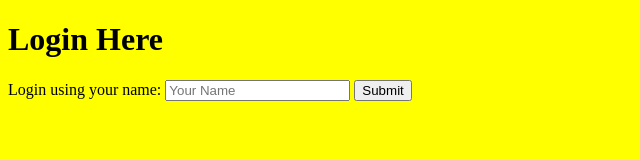
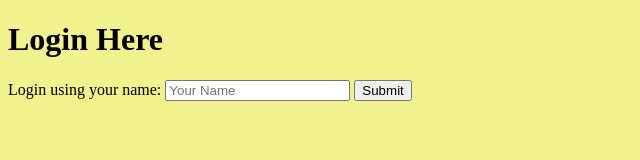
Before and after one commit to Git-Huddle/my-first-web-app, a plain HTML site: page index.html in a window 1280 px wide. Shown: the whole page, without its empty margins (0-640 px from the left). Drawn offline with Linux system fonts and the light colour scheme.

Commit message:
made the colour less horrible

```diff
--- a/style.css
+++ b/style.css
@@ -1,3 +1,3 @@
 html {
-    background-color: yellow;
+    background-color: rgb(241, 241, 142);
 }
```
